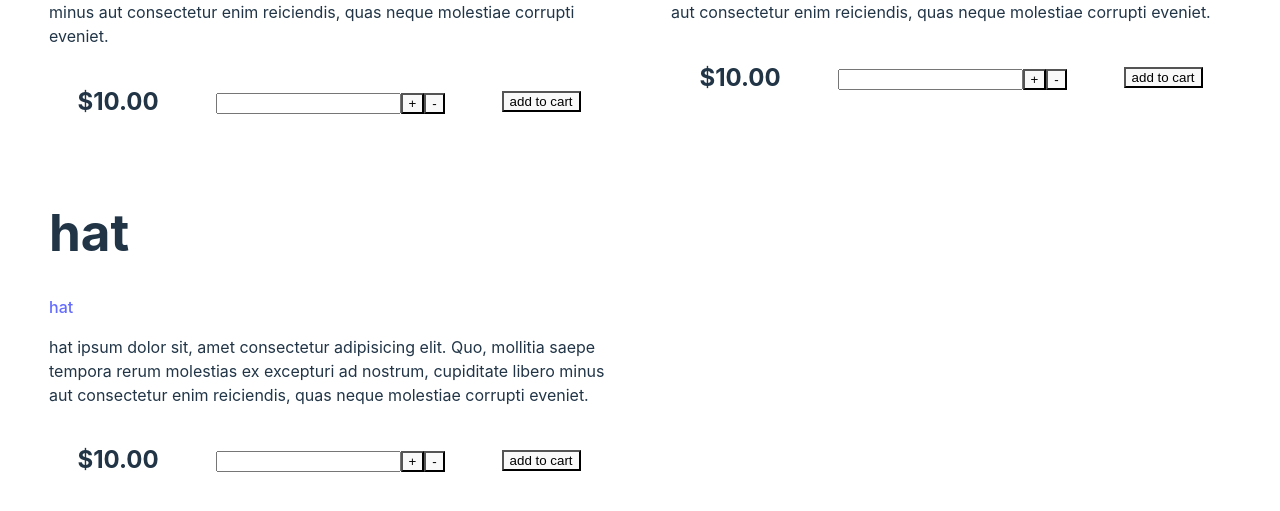
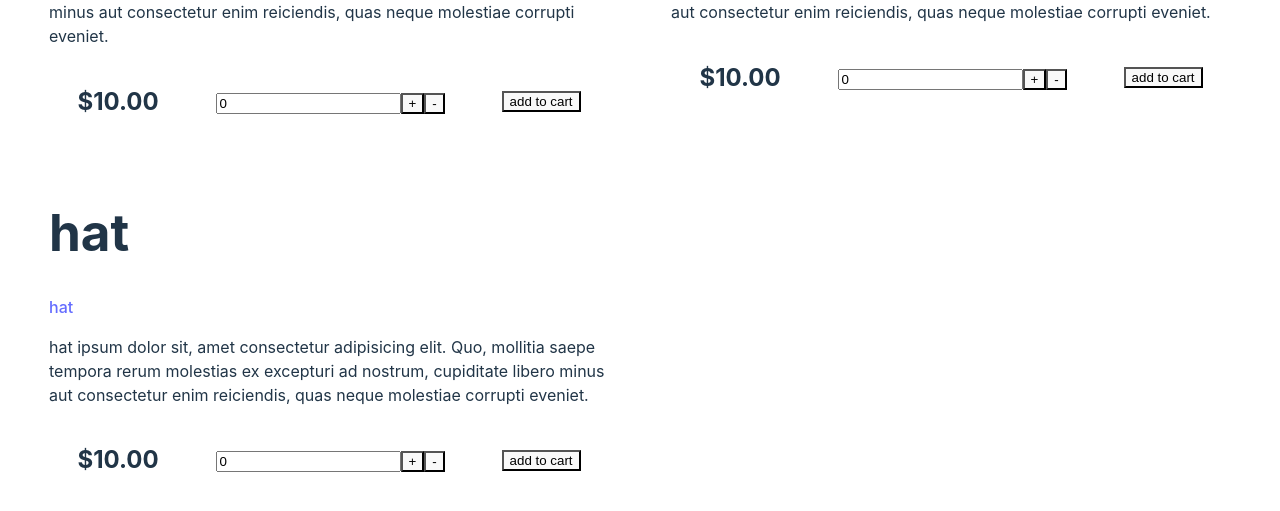
Before and after one commit to worsleyj/react-shopping-cart, a React (Vite) app: page /product/default in a window 1280 px wide. Shown: the part 411-922 px from the top of the page. Built offline with nearby package versions, Linux system fonts and the light colour scheme.

Commit message:
finalize quantity adjustment from add to card button

```diff
--- a/src/components/products/Card.jsx
+++ b/src/components/products/Card.jsx
@@ -1,6 +1,8 @@
 import { Link } from "react-router-dom";
+import { useState } from "react";
 
 const Card = ({ name, cartQuantity, setCartQuantity }) => {
+  const [quantity, setQuantity] = useState(0);
   return (
     <div className="product-card">
       <h1>{name}</h1>
@@ -14,15 +16,34 @@ const Card = ({ name, cartQuantity, setCartQuantity }) => {
       <div className="product-card-footer">
         <h2>$10.00</h2>
         <div className="quantity-input">
-          <input type="number"></input>
-          <button>+</button>
-          <button>-</button>
+          <input
+            type="number"
+            value={quantity}
+            onChange={(event) => setQuantity(event.target.value)}
+          ></input>
+          <button
+            onClick={() => {
+              setQuantity(parseInt(quantity) + 1);
+            }}
+          >
+            +
+          </button>
+          <button
+            onClick={() => {
+              if (quantity > 0) {
+                setQuantity(parseInt(quantity) - 1);
+              }
+            }}
+          >
+            -
+          </button>
         </div>
         <button
           onClick={() => {
-            setCartQuantity(cartQuantity + 1);
-            //reset card quant
-            console.log("TEST");
+            if (quantity > 0) {
+              setCartQuantity(cartQuantity + parseInt(quantity));
+            }
+            setQuantity(0);
           }}
         >
           add to cart
--- a/src/styles/App.css
+++ b/src/styles/App.css
@@ -21,3 +21,16 @@
   grid-template: 1fr / 1fr 1fr;
   gap: 12px;
 }
+
+/* remove arrows from number input */
+/* Chrome, Safari, Edge, Opera */
+input::-webkit-outer-spin-button,
+input::-webkit-inner-spin-button {
+  -webkit-appearance: none;
+  margin: 0;
+}
+
+/* Firefox */
+input[type="number"] {
+  -moz-appearance: textfield;
+}
```
